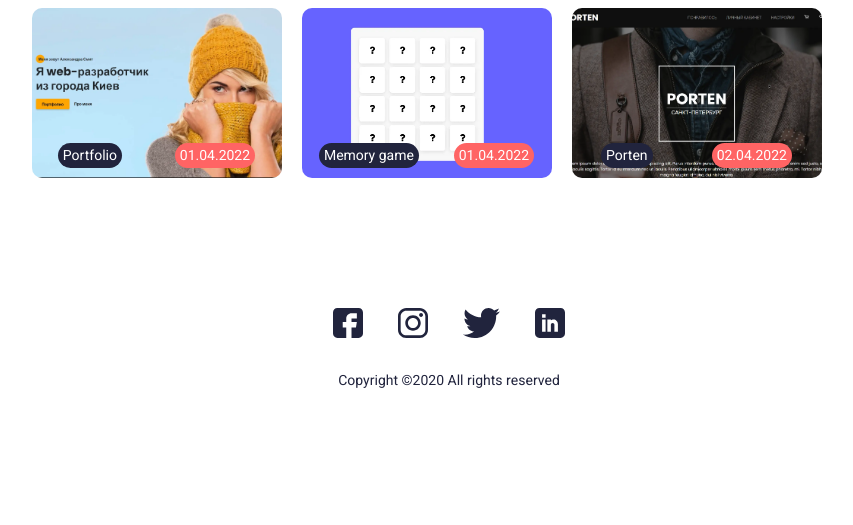
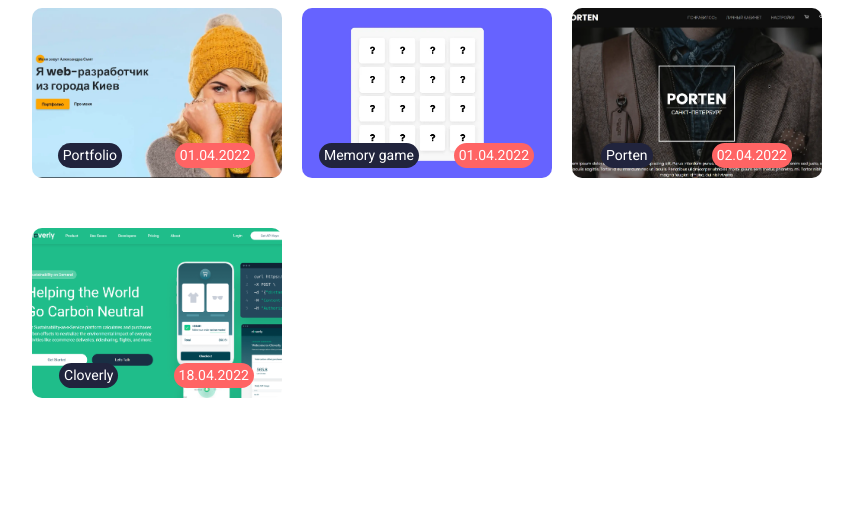
Before and after one commit to Gandrejko/Portfolio, a plain HTML site: page index.html in a window 1280 px wide. Shown: the part 667-1192 px from the top of the page, without its empty margins (191-1044 px from the left). Before the commit the page ends 1068 px from the top, so only its background shows below. Drawn offline with Linux system fonts and the light colour scheme.

Commit message:
adding Cloverly block to html

```diff
--- a/index.html
+++ b/index.html
@@ -58,6 +58,13 @@
                     <div class="works__date">02.04.2022</div>
                 </div>
             </div>
+            <div class="works__card">
+                <a class="works__img" href="files/projects/CLoverly/index.html"><picture><source srcset="img/cloverly.png" type="image/webp"><img src="img/porten.png" alt="" ></picture></a>
+                <div class="works__descr">
+                    <div class="works__name">Cloverly</div>
+                    <div class="works__date">18.04.2022</div>
+                </div>
+            </div>
         </div>
 </section>
 
```
Also changed, not shown: img/cloverly.png (added).
